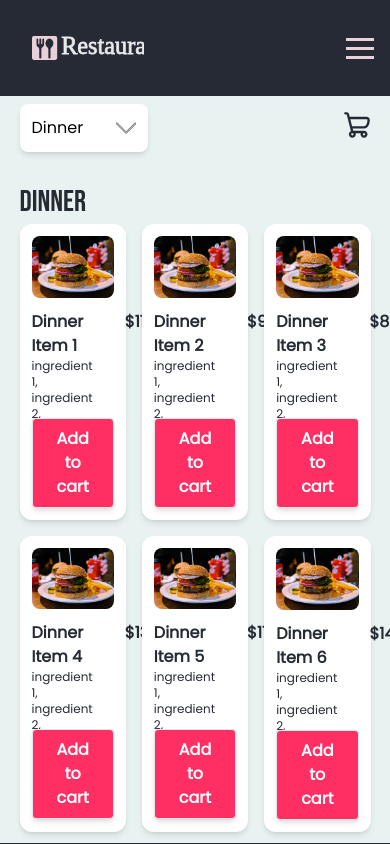
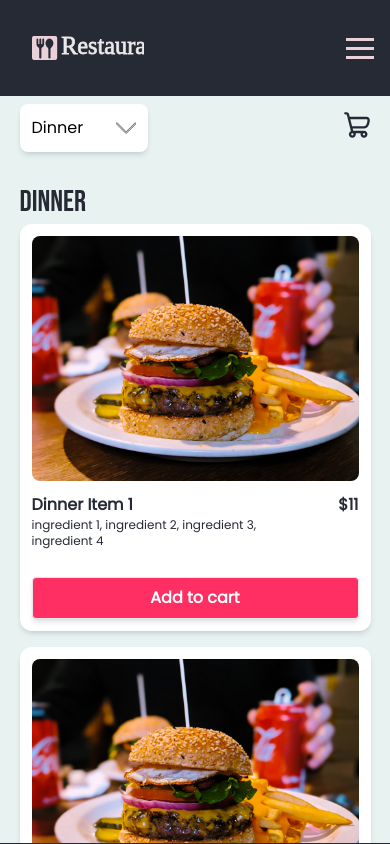
Before and after one commit to THallerJ/restaurant-next, a Next.js app: page /order/dinner in a window 390 px wide. Built offline with nearby package versions, Linux system fonts and the light colour scheme.

Commit message:
finished grid for moble

```diff
--- a/src/app/order/components/OrderList.tsx
+++ b/src/app/order/components/OrderList.tsx
@@ -5,7 +5,7 @@ const OrderList = ({ title, items }: { title: string; items: menuItem[] }) => {
   return (
     <div className="flex flex-col gap-1">
       <h2 className="heading-sm">{title}</h2>
-      <div className="grid grid-cols-3 justify-stretch gap-4 ">
+      <div className="grid grid-cols-1 justify-stretch gap-4 xsm:grid-cols-2 lg:grid-cols-3 ">
         {items.map((item, i) => (
           <MenuItem item={item} key={item.name + i} />
         ))}
```
